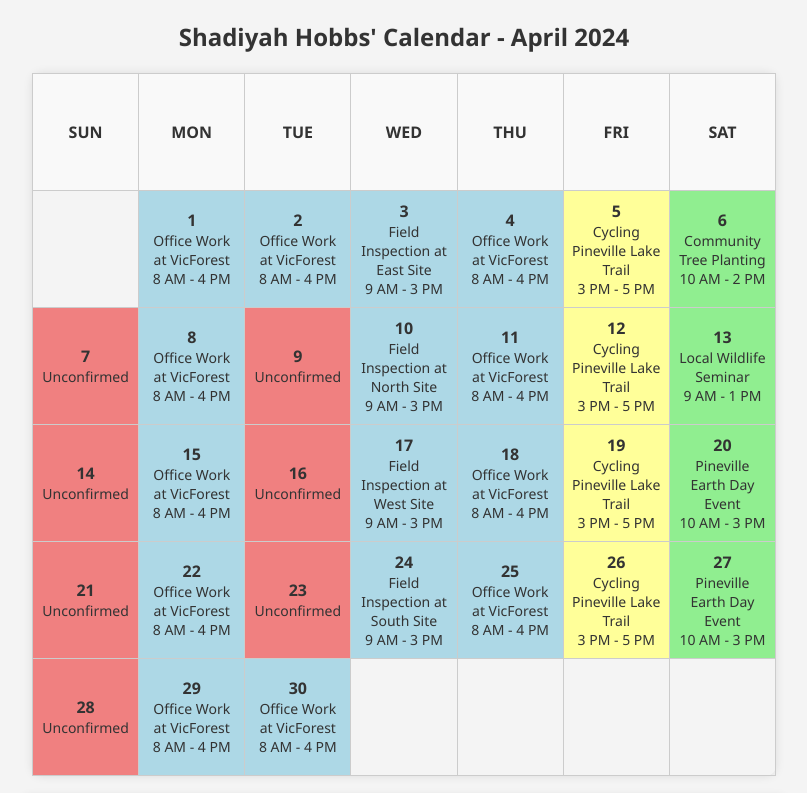
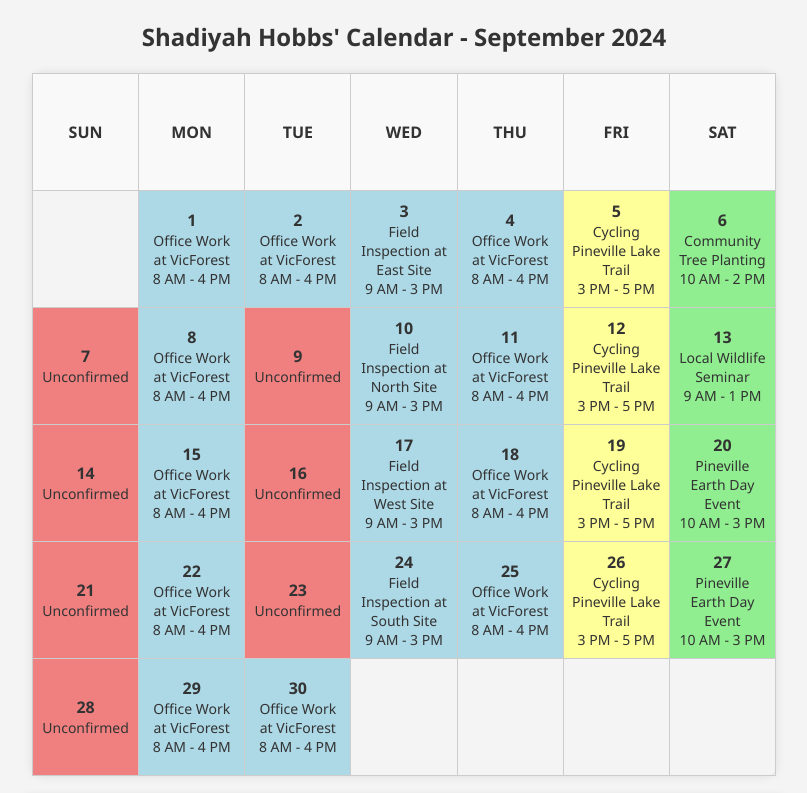
Before and after one commit to GTACAus/calendars, a plain HTML site: page shadiya.html in a window 1280 px wide. Shown: the top 793 px of the page, without its empty margins (236-1043 px from the left). Drawn offline with Linux system fonts and the light colour scheme.

Commit message:
Update shadiya.html

```diff
--- a/shadiya.html
+++ b/shadiya.html
@@ -75,7 +75,7 @@
 </style>
 </head>
 <body>
-<h2 style="text-align: center;">Shadiyah Hobbs' Calendar - April 2024</h2>
+<h2 style="text-align: center;">Shadiyah Hobbs' Calendar - September 2024</h2>
 <table>
   <tr>
     <th>Sun</th>
```
